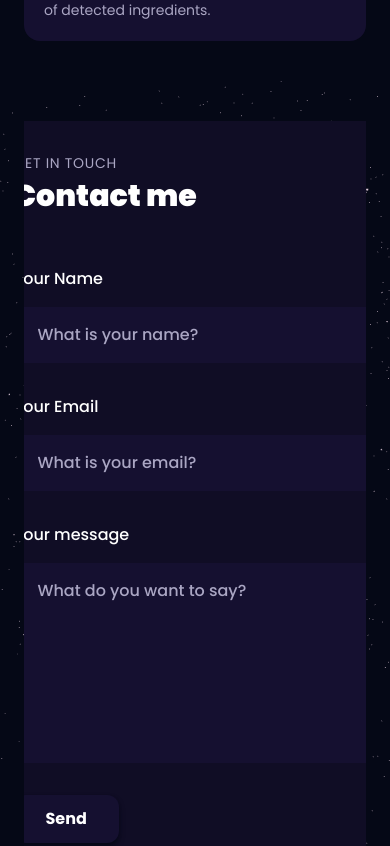
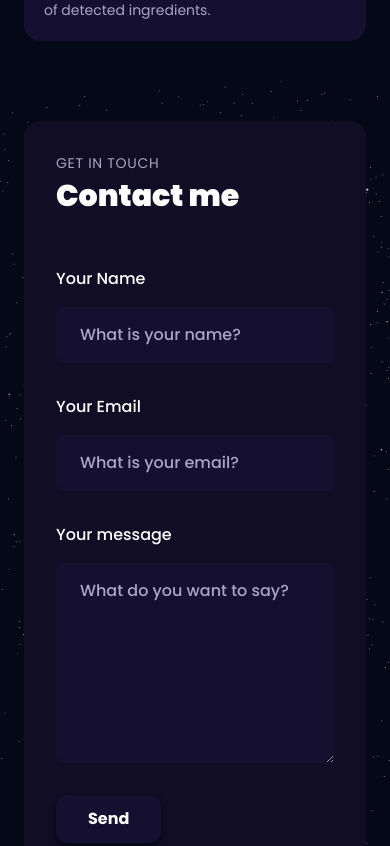
Before and after one commit to amanda383/3dweb, a React (Vite) app: page / in a window 390 px wide. Shown: the part 6587-7433 px from the top of the page. Built offline with nearby package versions, Linux system fonts and the light colour scheme.

Commit message:
resolved contact responsiveness

```diff
--- a/src/components/Contact.jsx
+++ b/src/components/Contact.jsx
@@ -70,7 +70,7 @@ const Contact = () => {
 
 
   return (
-    <div className="xl:mt-12 xl:flex-row justify-center flex gap-10 overflow-hidden">
+    <div className="xl:mt-12 xl:flex-row justify-center flex flex-col lg:flex-row gap-10 overflow-hidden">
 
     <motion.div variants={slideIn('right', "tween", 0.2, 1)}
       className="flex-[0.75] bg-black-100 p-8 rounded-2xl"
```
